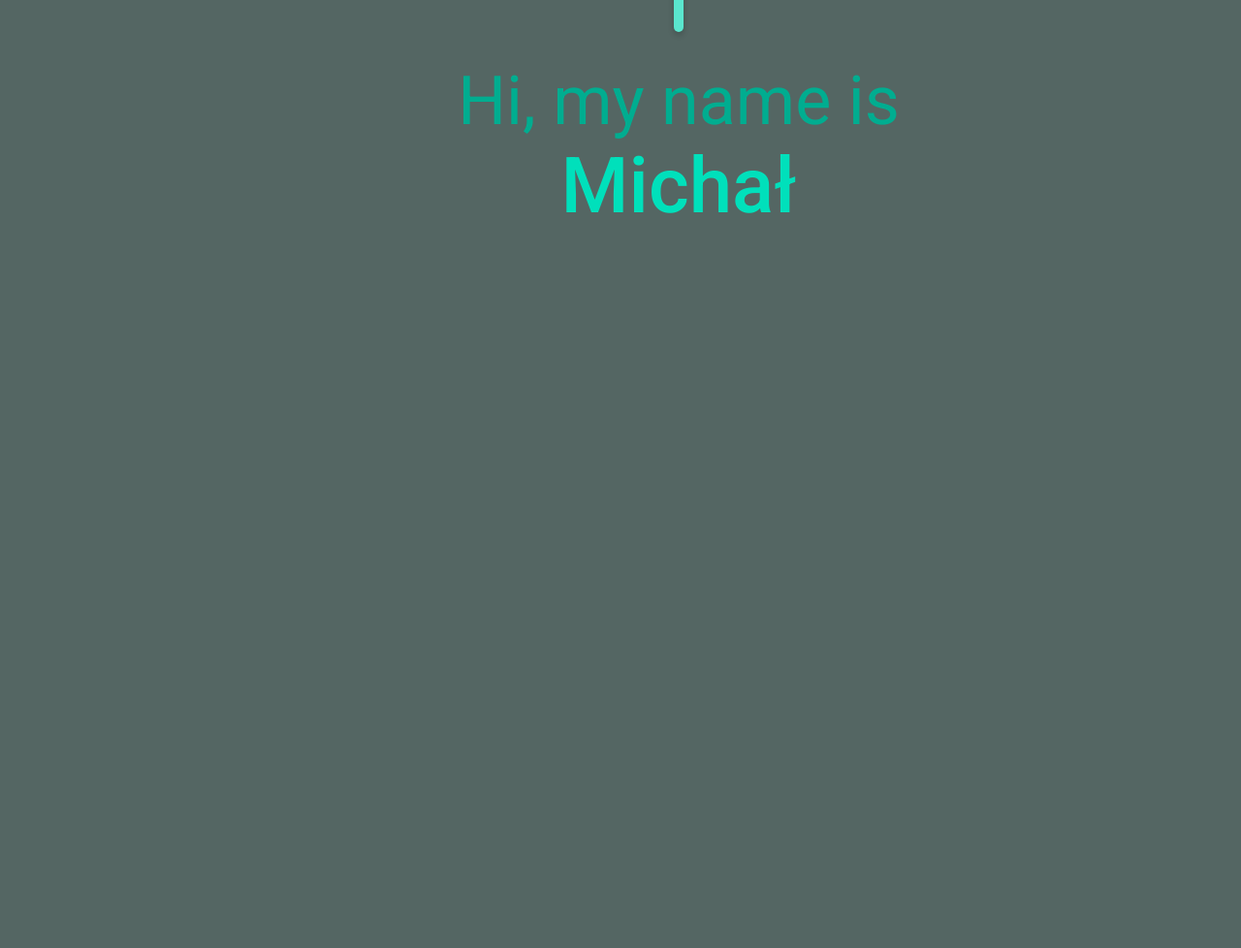
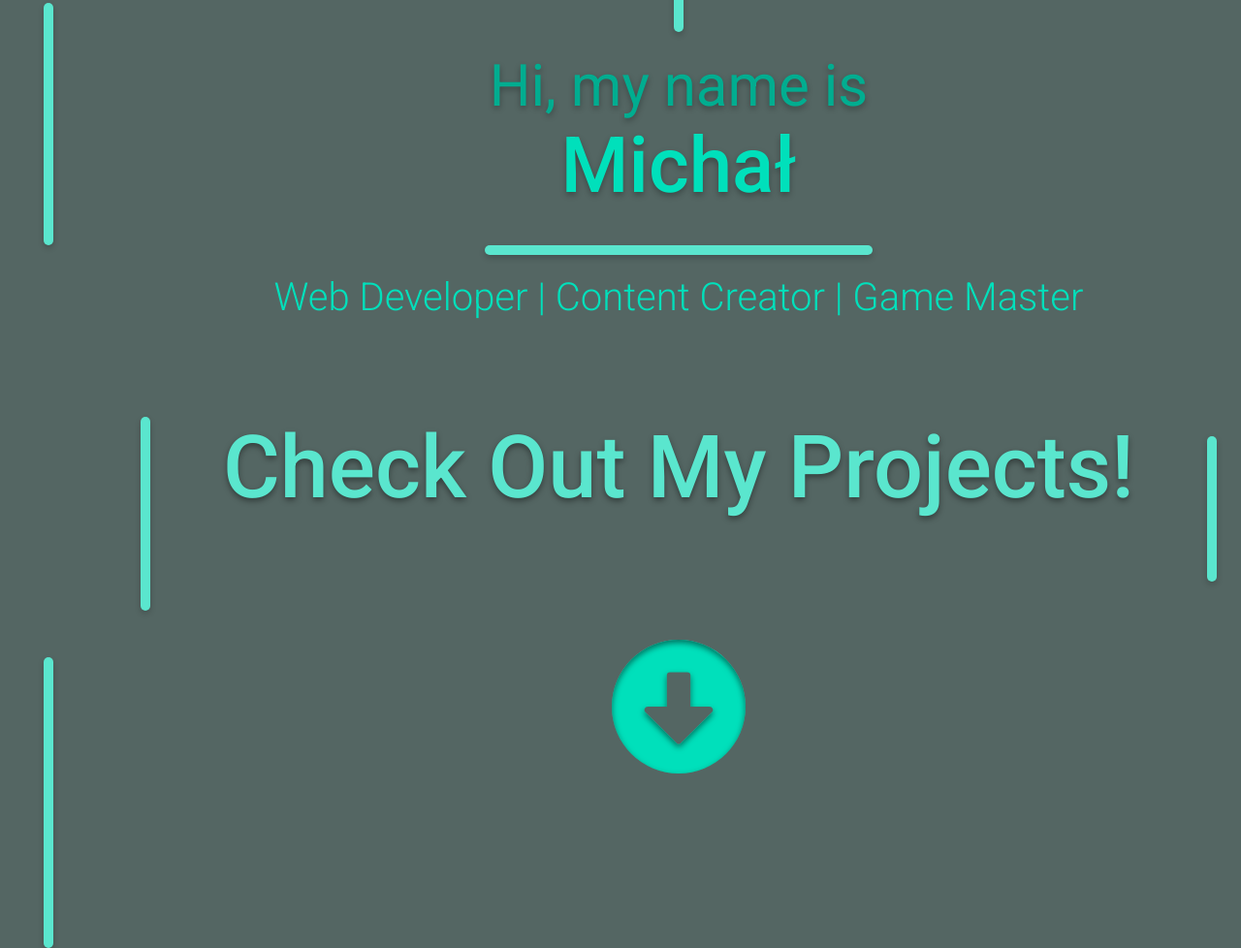
Before and after one commit to ruta96/portfolio, a React app: page / in a window 1280 px wide. Shown: the part 867-1845 px from the top of the page at 97% size. Before the commit the page ends 1600 px from the top, so only its background shows below. Built offline with nearby package versions, Linux system fonts and the light colour scheme.

Commit message:
about section

```diff
--- a/src/components/AboutSection.js
+++ b/src/components/AboutSection.js
@@ -1,11 +1,21 @@
 import React from 'react';
-import './style/AboutSection.css'
+import './style/AboutSection.css';
+import arrow from '../static/arrow.svg';
 
 function AboutSection() {
   return (
     <div className='about-section'>
         <div className='about-name'>Hi, my name is <div className='about-name-light'>Michał</div></div>
         <div className='dash dash-2'></div>
+        <div className='about-desc'> Web Developer | Content Creator | Game Master</div>
+        <div className='about-check'>Check Out My Projects!</div>
+        <img className='about-arrow' src={arrow} alt="arrow"/>
+        <div className='dash dash-vertical dash-3'></div>
+        <div className='dash dash-vertical dash-4'></div>
+        <div className='dash dash-vertical dash-5'></div>
+        <div className='dash dash-vertical dash-6'></div>
+        <div className='dash dash-vertical dash-7'></div>
+        <div className='dash dash-vertical dash-8'></div>
     </div>
   )
 }
--- a/src/components/style/AboutSection.scss
+++ b/src/components/style/AboutSection.scss
@@ -4,29 +4,102 @@
     grid-column: 2;
     display: grid;
     grid-template-columns: 100px 100px 1000px 100px 100px;
-    grid-template-rows: repeat(10,10vh);
     color: $primary;
     font-weight: 400;
+    min-height: 100vh;
 }
 
 .about-name{
-    position: relative;
+    margin-top: 120px;
+    width: 400px;
+    height: 200px;
+    align-self: flex-end;
+    justify-self: center;
     text-align: center;
     grid-column: 3;
-    grid-row: 2;
-    padding-top: 50px;
-    font-size: 70px;
+    font-size: 60px;
+    text-shadow: 0px 3px 6px rgba(0,0,0,0.3);
     .about-name-light{
         font-weight: 500;
         font-size: 80px;
         color: $secondary;
     }
-    &::before{
-        position: absolute;
-        height: 10px;
-        width: 200px;
-        border-radius: 5px;
-        background-color: $primary;
-        top:0px;
-    }
 }
+
+.about-desc{
+    grid-column: 3;
+    color: $secondary;
+    font-size: 40px;
+    text-align: center;
+    font-weight: 300;
+    margin-top: 20px;
+    margin-bottom: 100px;
+}
+
+.about-check{
+    grid-column: 3;
+    color: $light;
+    font-weight: 500;
+    font-size: 90px;
+    text-align: center;
+    text-shadow: 0px 3px 6px rgba(0,0,0,0.4);
+}
+
+.about-arrow{
+    grid-column: 3;
+    justify-self: center;
+    margin-top: 30px;
+    margin-bottom: 30px;
+}
+
+.dash-2{
+    grid-column: 3;
+    width: 400px;
+    height: 10px;
+}
+
+.dash-vertical{
+    width: 10px;
+    height: 200px;
+    box-shadow: 0px 3px 6px rgba(0,0,0,0.2);
+}
+
+.dash-3{
+    grid-row: 1;
+    align-self: flex-end;
+    height: 250px;
+}
+
+.dash-4{
+    grid-row: 1;
+    grid-column: 5;
+    align-self: center;
+    height: 150px;
+}
+
+.dash-5{
+    grid-row: 4;
+    grid-column: 2;
+}
+
+.dash-6{
+    grid-row: 4;
+    grid-column: 4;
+    height: 150px;
+    margin-top: 20px;
+}
+
+.dash-7{
+    grid-row:5;
+    grid-column:1;
+    align-self: flex-end;
+    height: 300px;
+    margin-bottom: -150px;
+}
+
+.dash-8{
+    grid-column: 5;
+    align-self: flex-end;
+    height: 250px;
+    margin-bottom: -80px;
+}
--- a/src/components/style/LandingSection.scss
+++ b/src/components/style/LandingSection.scss
@@ -11,9 +11,8 @@
     grid-column: 2;
     display: grid;
     grid-template-columns: repeat(4,100px) 600px repeat(4,100px);
-    grid-template-rows: repeat(10, 1fr);
     width: 100%;
-    height: 100vh;
+    min-height: 100vh;
 }
 
 .icon-bar{
```
Also changed, not shown: src/components/style/AboutSection.css, src/components/style/LandingSection.css, 2 other files.
